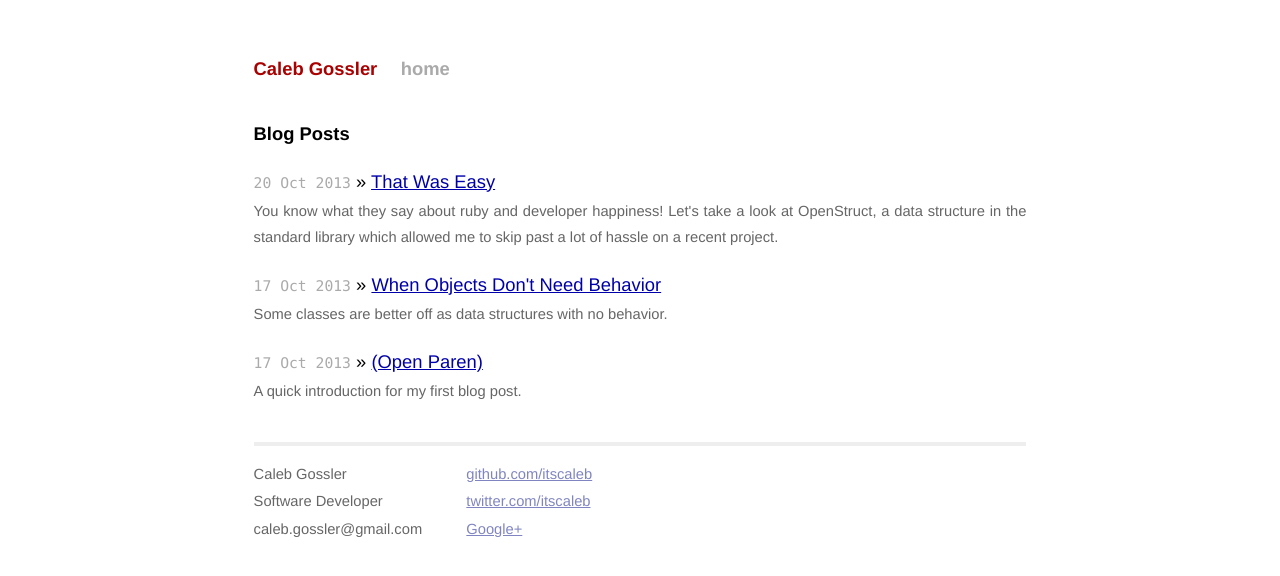
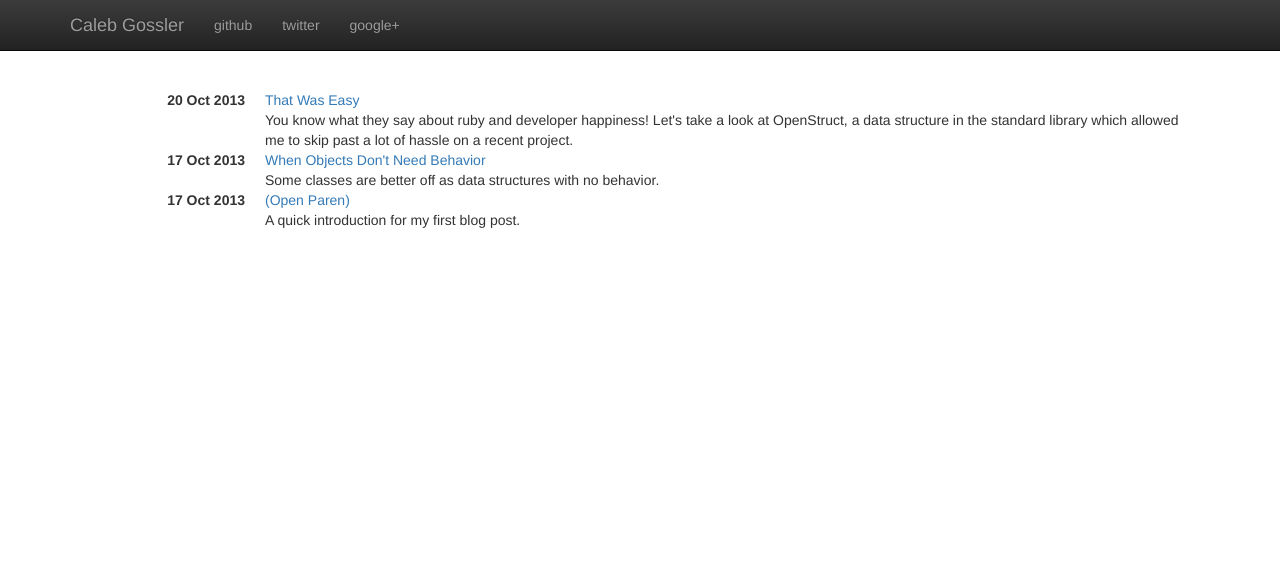
Before and after one commit to itscaleb/itscaleb.github.io, a Jekyll site: the page built from index.html, in a window 1280 px wide and 900 px high. Shown: the top 576 px of the window. Built offline with Jekyll 4.4.1, drawn with Linux system fonts in a browser that asks for light colours; nearby versions of some CDN libraries; Markdown is read by kramdown in place of the engine named in the settings.

Commit message:
trying out bootstrap

```diff
--- a/_layouts/default.html
+++ b/_layouts/default.html
@@ -1,15 +1,21 @@
 <!DOCTYPE html>
-<html>
-    <head>
+<html lang="en">
+
 	<meta charset="utf-8">
 	<meta http-equiv="X-UA-Compatible" content="IE=edge,chrome=1">
 	<meta name="description" content="{{ page.description }}">
 	<meta name="keywords" content="{{ page.tags | join: ' ' }}">
 	<title>{{ page.title }}</title>
-        <meta name="viewport" content="width=device-width">
+	<meta name="viewport" content="width=device-width, initial-scale=1.0">
 
 	<!-- syntax highlighting CSS -->
 	<link rel="stylesheet" href="/css/syntax.css">
+
+	<!-- Latest compiled and minified boostrap CSS -->
+	<link rel="stylesheet" href="//netdna.bootstrapcdn.com/bootstrap/3.0.2/css/bootstrap.min.css">
+
+	<!-- Optional bootstrap theme -->
+	<link rel="stylesheet" href="//netdna.bootstrapcdn.com/bootstrap/3.0.2/css/bootstrap-theme.min.css">
 
 	<!-- Custom CSS -->
 	<link rel="stylesheet" href="/css/main.css">
@@ -26,31 +32,34 @@
 </head>
 <body>
 
-        <div class="site">
-          <div class="header">
-            <h1 class="title"><a href="/">{{ site.name }}</a></h1>
-            <a class="extra" href="/">home</a>
+	<div class="navbar navbar-inverse navbar-fixed-top" role="navigation">
+		<div class="container">
+			<div class="navbar-header">
+				<button type="button" class="navbar-toggle" data-toggle="collapse" data-target=".navbar-collapse">
+					<span class="sr-only">Toggle navigation</span>
+					<span class="icon-bar"></span>
+					<span class="icon-bar"></span>
+					<span class="icon-bar"></span>
+				</button>
+				<a class="navbar-brand" href="http://www.calebgossler.com">Caleb Gossler</a>
 			</div>
-
-          {{ content }}
-
-          <div class="footer">
-            <div class="contact">
-              <p>
-                Caleb Gossler<br />
-                Software Developer<br />
-                caleb.gossler@gmail.com
-              </p>
-            </div>
-            <div class="contact">
-              <p>
-                <a href="https://github.com/itscaleb">github.com/itscaleb</a><br />
-                <a href="https://twitter.com/itscaleb">twitter.com/itscaleb</a><br />
-		<a href="https://plus.google.com/107298575558919990581?rel=author">Google+</a>
-              </p>
-            </div>
+			<div class="collapse navbar-collapse">
+				<ul class="nav navbar-nav">
+					<li><a href="http://www.github.com/itscaleb">github</a></li>
+					<li><a href="https://twitter.com/itscaleb">twitter</a></li>
+					<li><a href="https://plus.google.com/107298575558919990581?rel=author">google+</a></li>
+				</ul>
+			</div><!--/.nav-collapse -->
 		</div>
 	</div>
 
+	<div class="container">
+		<div class="site">
+			{{ content }}
+		</div>
+	</div>
+
+	<script src="https://code.jquery.com/jquery-1.10.2.min.js"></script>
+	<script src="//netdna.bootstrapcdn.com/bootstrap/3.0.2/js/bootstrap.min.js"></script>
 </body>
 </html>
--- a/css/main.css
+++ b/css/main.css
@@ -1,165 +1,6 @@
-/*****************************************************************************/
-/*
-/* Common
-/*
-/*****************************************************************************/
-
-/* Global Reset */
-* {
-  margin: 0;
-  padding: 0;
+body {
+  padding-top: 50px;
 }
-
-html, body { height: 100%; }
-
-body {
-  background-color: #FFF;
-  font: 13.34px Helvetica, Arial, sans-serif;
-  font-size: medium;
-  text-align: center;
+.site {
+  padding: 40px 15px;
 }
-
-h1, h2, h3, h4, h5, h6 {
-  font-size: 100%; }
-
-h1 { margin-bottom: 1em; }
-p { margin: 1em 0; }
-
-a         { color: #00a; }
-a:hover   { color: #000; }
-a:visited { color: #a0a; }
-
-/*****************************************************************************/
-/*
-/* Home
-/*
-/*****************************************************************************/
-ul.posts {
-  list-style-type: none;
-  margin-bottom: 2em;
-}
-
-ul.posts li {
-  line-height: 1.75em;
-}
-
-ul.posts span {
-  color: #aaa;
-  font-family: Monaco, "Courier New", monospace;
-  font-size: 80%;
-}
-
-/*****************************************************************************/
-/*
-/* Site
-/*
-/*****************************************************************************/
-
-.site {
-  font-size: 115%;
-  text-align: justify;
-  width: 42em;
-  margin: 3em auto 2em;
-  line-height: 1.5em;
-}
-
-.site .header a {
-  font-weight: bold;
-  text-decoration: none;
-}
-
-.site .header h1.title {
-  display: inline-block;
-  margin-bottom: 2em;
-}
-
-.site .header h1.title a {
-  color: #a00;
-}
-
-.site .header h1.title a:hover {
-  color: #000;
-}
-
-.site .header a.extra {
-  color: #aaa;
-  margin-left: 1em;
-}
-
-.site .header a.extra:hover {
-  color: #000;
-}
-
-.site .meta {
-  color: #aaa;
-}
-
-.site .footer {
-  font-size: 80%;
-  color: #666;
-  border-top: 4px solid #eee;
-  margin-top: 2em;
-  overflow: hidden;
-}
-
-.tags {
-  font-size: 80%;
-  color: #666;
-}
-
-.site .footer .contact {
-  float: left;
-  margin-right: 3em;
-}
-
-.site .footer .contact a {
-  color: #8085C1;
-}
-
-.site .footer .rss {
-  margin-top: 1.1em;
-  margin-right: -.2em;
-  float: right;
-}
-
-.site .footer .rss img {
-  border: 0;
-}
-
-/*****************************************************************************/
-/*
-/* Posts
-/*
-/*****************************************************************************/
-
-/* standard */
-.post pre {
-  border: 1px solid #ddd;
-  background-color: #eef;
-  padding: 0 .4em;
-}
-
-.post ul, .post ol {
-  margin-left: 1.35em;
-}
-
-.post code {
-  border: 1px solid #ddd;
-  background-color: #eef;
-  padding: 0 .2em;
-}
-
-.post pre code {
-  border: none;
-}
-
-/* terminal */
-.post pre.terminal {
-  border: 1px solid #000;
-  background-color: #333;
-  color: #FFF;
-}
-
-.post pre.terminal code {
-  background-color: #333;
-}
--- a/index.html
+++ b/index.html
@@ -5,13 +5,12 @@ description: The personal blog of Caleb Gossler, software developer extraordinai
 tags: software development programming code caleb gossler
 ---
 
-<div id="home">
-  <h1>Blog Posts</h1>
-  <ul class="posts">
-    {% for post in site.posts %}
-      <li><span>{{ post.date | date_to_string }}</span> &raquo; <a href="{{ post.url }}">{{ post.title }}</a></li>
-      <li class="tags">{{ post.description }}</li>
-      <p></p>
+<div>
+	{% for post in site.posts %}
+	<dl class="dl-horizontal">
+		<dt>{{ post.date | date_to_string }}</dt>
+		<dd><a href="{{ post.url }}">{{ post.title }}</a></dd>
+		<dd>{{ post.description }}</dd>
     {% endfor %}
-  </ul>
+	</dl>
 </div>
```
Lines whose indentation alone changed are shown as unchanged.
